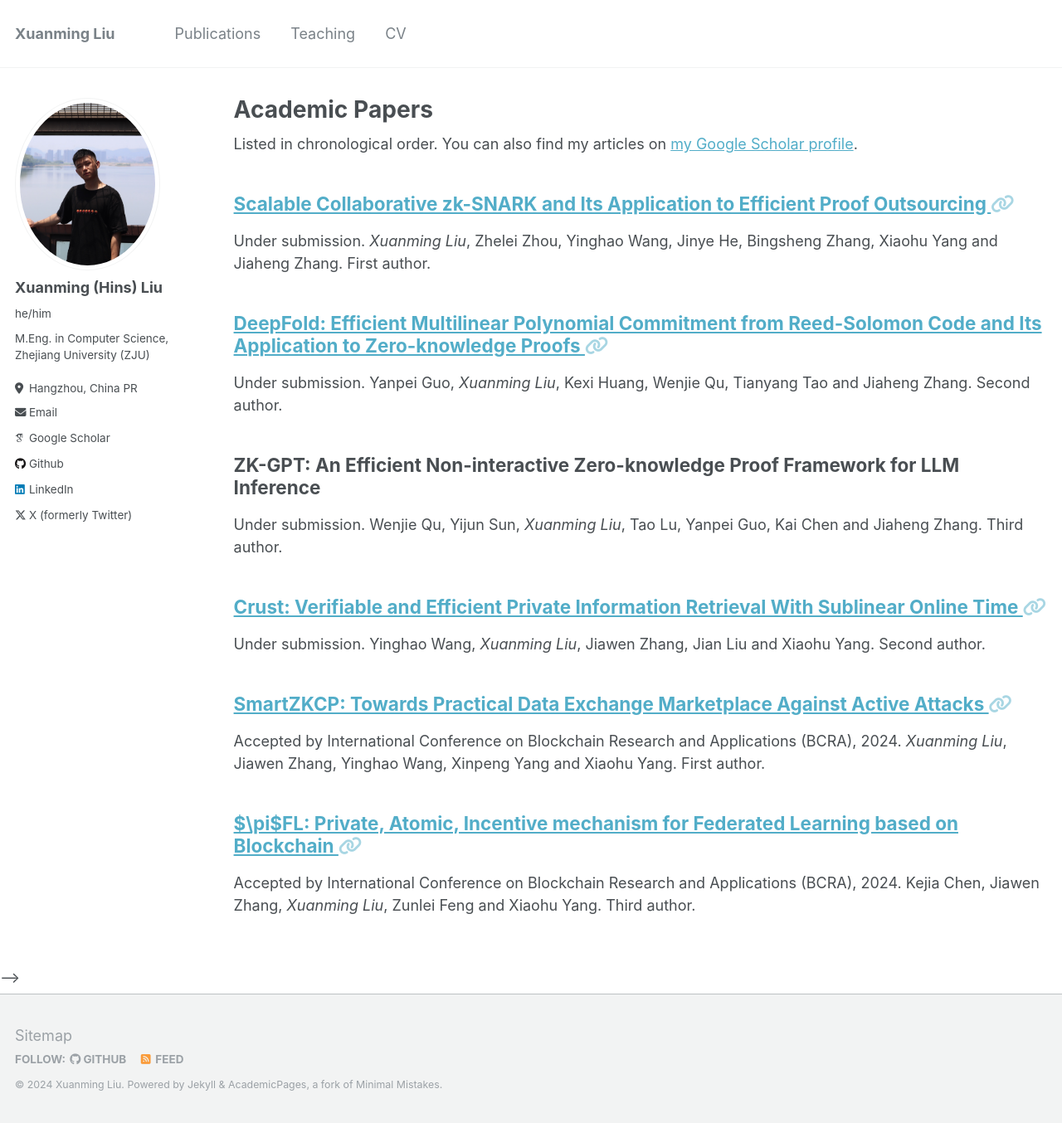
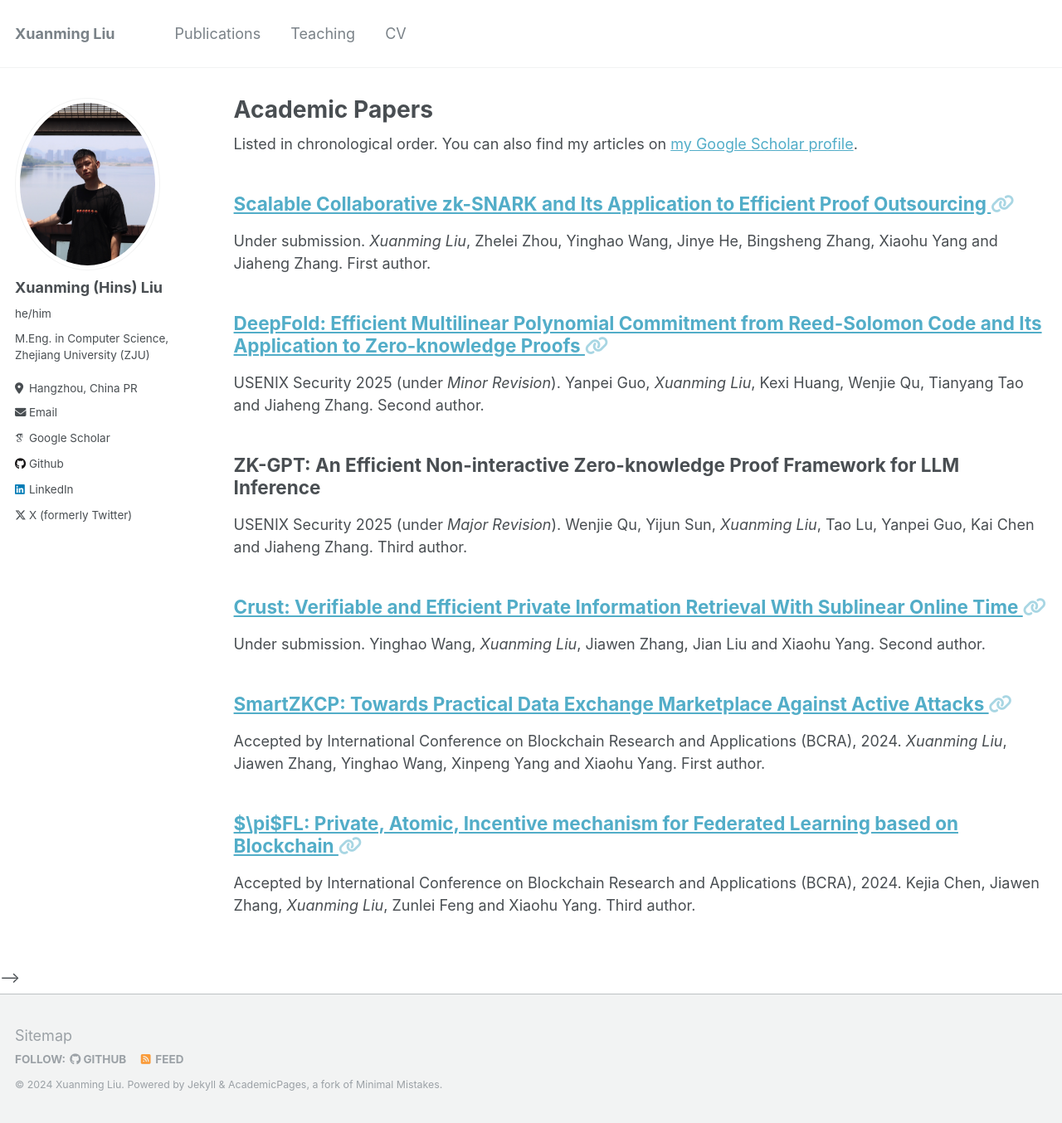
Before and after one commit to LBruyne/LBruyne.github.io, a Jekyll site: the page built from _pages/publications.md, in a window 1280 px wide and 1354 px high. Shown: the whole window at 83% size. Built offline with Jekyll 4.4.1, drawn with Linux system fonts in a browser that asks for light colours; some web fonts are replaced.

Commit message:
Update 12.12

```diff
--- a/_publications/5.md
+++ b/_publications/5.md
@@ -4,7 +4,7 @@ Code and Its Application to Zero-knowledge Proofs"
 link: "https://eprint.iacr.org/2024/1595"
 collection: publications
 # permalink: /publication/2009-10-01-paper-title-number-1
-excerpt: "Under submission. Yanpei Guo, _Xuanming Liu_, Kexi Huang, Wenjie Qu, Tianyang Tao and Jiaheng Zhang. Second author."
+excerpt: "USENIX Security 2025 (under _Minor Revision_). Yanpei Guo, _Xuanming Liu_, Kexi Huang, Wenjie Qu, Tianyang Tao and Jiaheng Zhang. Second author."
 date: 2024-11-29
 # venue: 'ARXIV'
 # paperurl: 'https://academicpages.github.io/files/paper1.pdf'
```
Also changed, not shown: _publications/4.md (+1 -1 lines).
